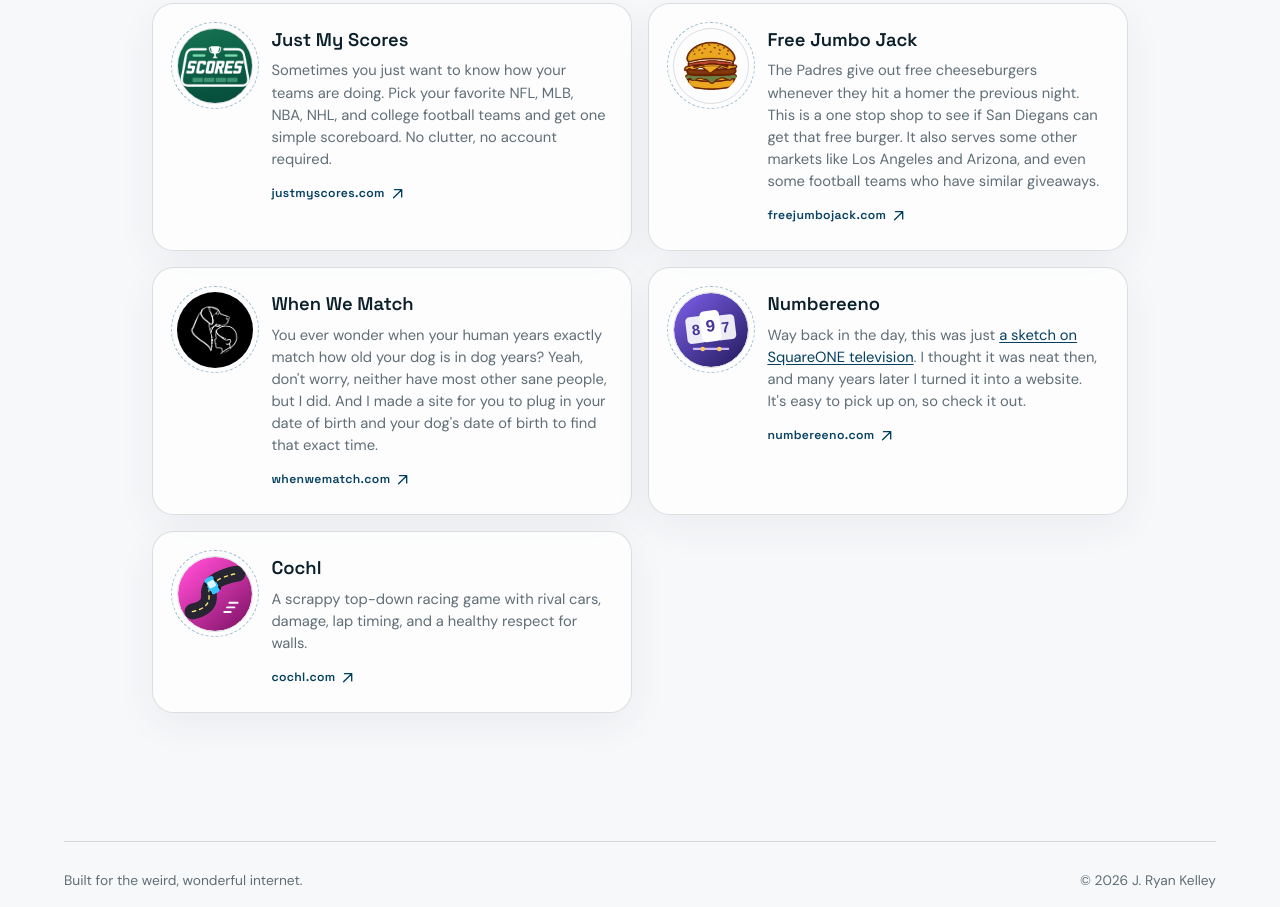
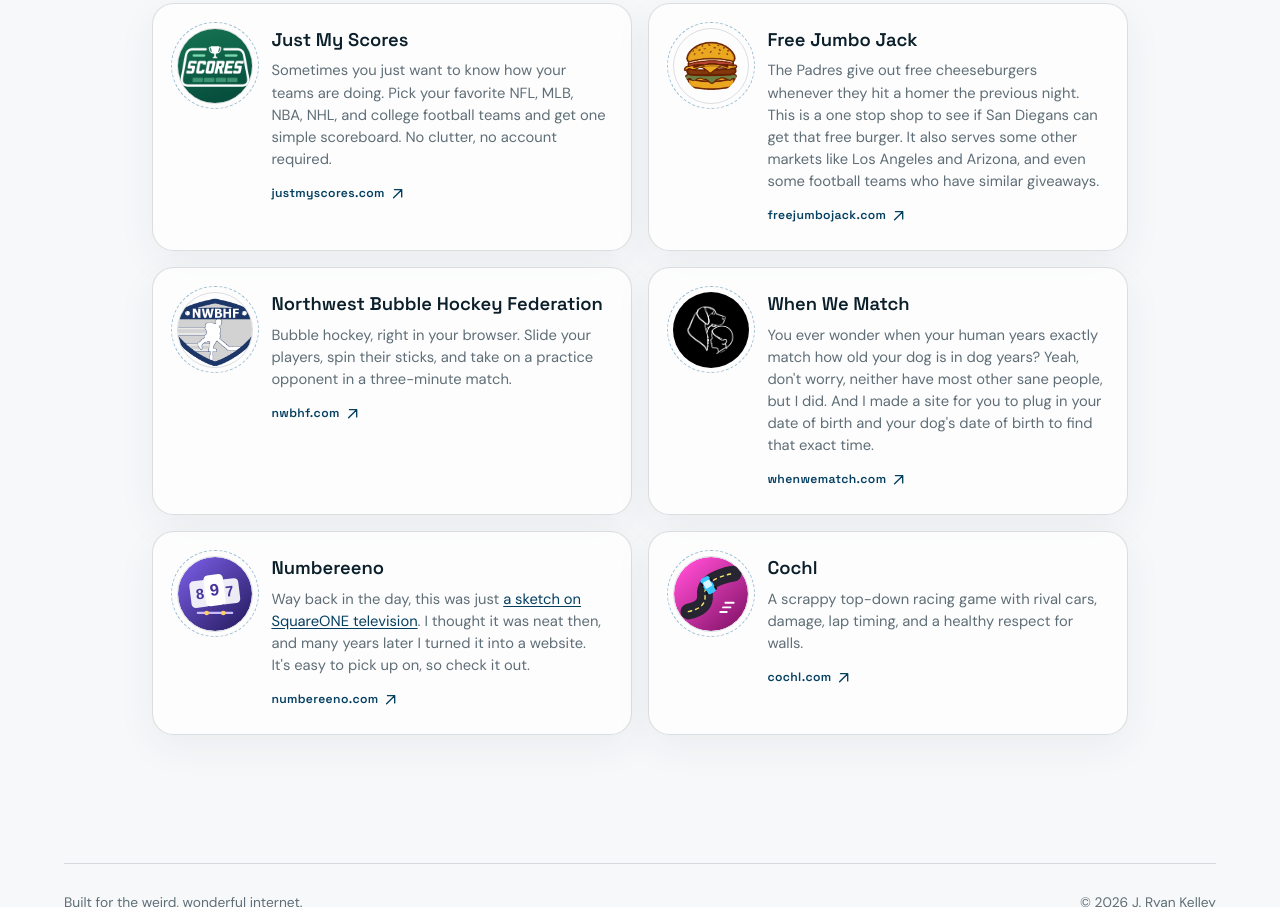
Before and after one commit to arcele/jryky, an Astro site: page / in a window 1280 px wide. Shown: the part 1334-2241 px from the top of the page. Built offline with nearby package versions, Linux system fonts and the light colour scheme; Astro itself is replaced by a stand-in of ours.

Commit message:
adding project card for nwbhf

```diff
--- a/src/pages/index.astro
+++ b/src/pages/index.astro
@@ -25,6 +25,14 @@ const projects = [
     image: '/assets/projects/burger-alt-2.png',
     description:
       'The Padres give out free cheeseburgers whenever they hit a homer the previous night.  This is a one stop shop to see if San Diegans can get that free burger.  It also serves some other markets like Los Angeles and Arizona, and even some football teams who have similar giveaways.',
+  },
+  {
+    name: 'Northwest Bubble Hockey Federation',
+    url: 'https://nwbhf.com',
+    domain: 'nwbhf.com',
+    image: '/assets/projects/nwbhf.png',
+    description:
+      'Bubble hockey, right in your browser. Slide your players, spin their sticks, and take on a practice opponent in a three-minute match.',
   },
   {
     name: 'When We Match',
@@ -263,7 +271,7 @@ const structuredData = {
             {projects.map((project) => (
               <li>
                 <div class="project-card">
-                  <span class:list={['project-image', { 'project-image--when-we-match': project.name === 'When We Match', 'project-image--burger': project.name === 'Free Jumbo Jack' }]} aria-hidden="true">
+                  <span class:list={['project-image', { 'project-image--when-we-match': project.name === 'When We Match', 'project-image--burger': project.name === 'Free Jumbo Jack', 'project-image--nwbhf': project.name === 'Northwest Bubble Hockey' }]} aria-hidden="true">
                     <img src={project.image} alt="" width="160" height="160" loading="lazy" />
                   </span>
                   <span class="project-copy">
--- a/src/styles/global.css
+++ b/src/styles/global.css
@@ -891,3 +891,9 @@ footer p {
   align-self: start;
   justify-self: start;
 }
+
+.project-image--nwbhf img {
+  padding: 8%;
+  background: #fff;
+  object-fit: contain;
+}
```
Also changed, not shown: public/assets/projects/nwbhf.png (added).
